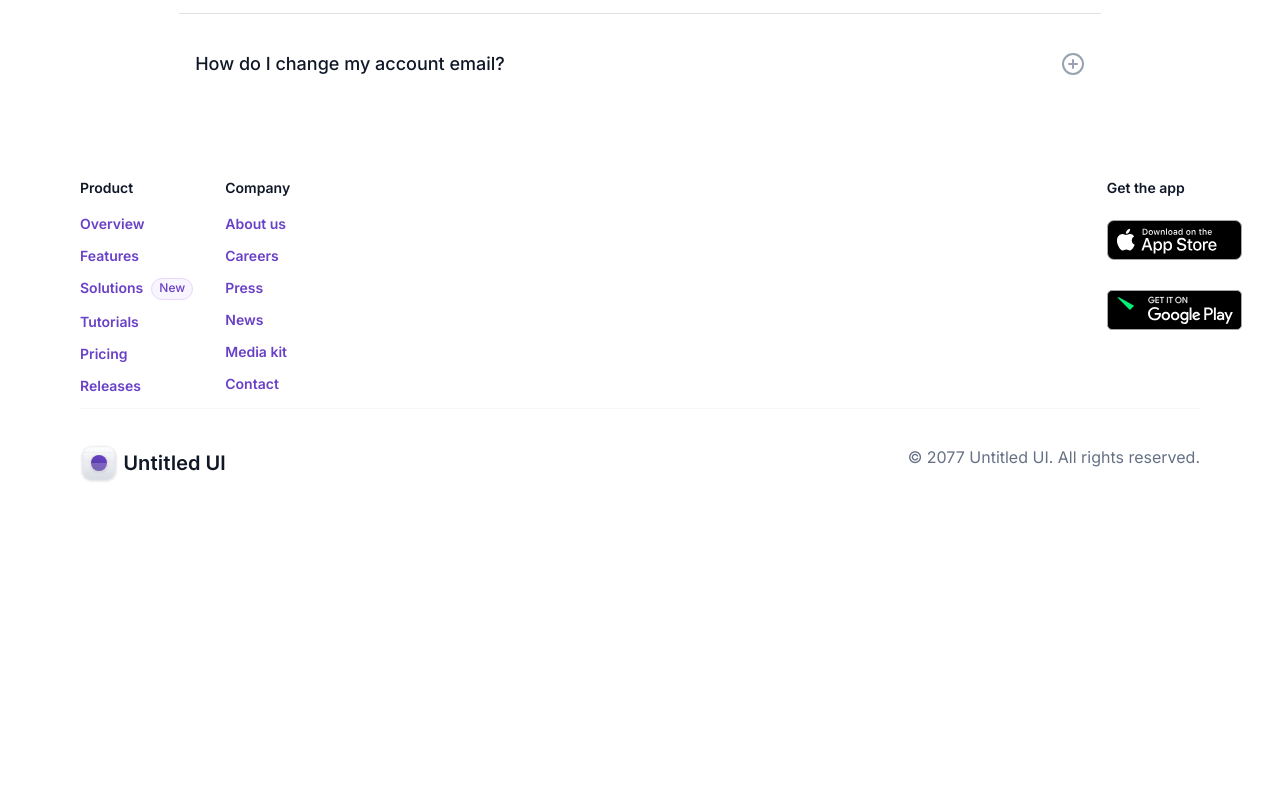
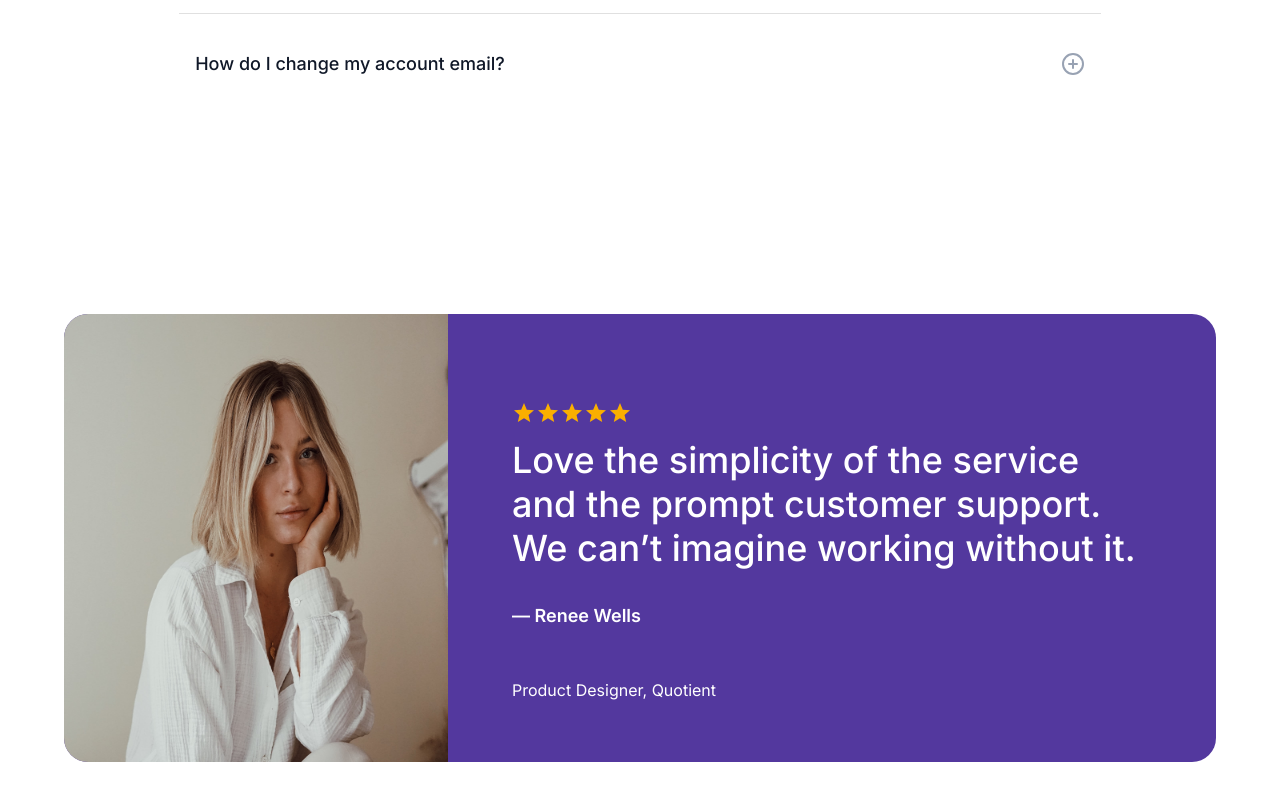
Before and after one commit to odavid10/avilatek-landing, a React (Create React App) app: page / in a window 1280 px wide. Shown: the part 5004-5804 px from the top of the page. Before the commit the page ends 5518 px from the top, so only its background shows below. Built offline with nearby package versions, Linux system fonts and the light colour scheme.

Commit message:
Implementando Review section

```diff
--- a/src/pages/LandingPage.tsx
+++ b/src/pages/LandingPage.tsx
@@ -4,6 +4,7 @@ import {
   FeaturesSection,
   IntegrationsSection,
   MainSection,
+  ReviewSection,
   TrialSection,
 } from "../views";
 
@@ -16,6 +17,7 @@ export const LandingPage = () => {
       <FeaturesSection />
       <TrialSection />
       <FAQSection />
+      <ReviewSection />
     </>
   );
 };
--- a/src/views/FAQSection.tsx
+++ b/src/views/FAQSection.tsx
@@ -40,7 +40,7 @@ const FAQS: Faqs[] = [
 
 export const FAQSection = () => {
   return (
-    <Box paddingX={"14%"}>
+    <Box paddingX={"14%"} mb={"200px"}>
       <Typography
         variant="h2"
         color="text.primary"
--- /dev/null
+++ b/src/views/ReviewSection.tsx
@@ -0,0 +1,74 @@
+// material-ui
+import { Box, Grid, Rating, Typography, useTheme } from "@mui/material";
+
+// project imports
+import { radius, spacing, weight } from "../UI";
+
+export const ReviewSection = () => {
+  const theme = useTheme();
+
+  return (
+    <Box
+      borderRadius={radius["4xl"]}
+      bgcolor={theme.palette.primary.main}
+      height={"448px"}
+      maxWidth={"90%"}
+      marginX={"auto"}
+      mb={"160px"}
+    >
+      <Grid container>
+        <Grid item xs={12} sm={6} md={4}>
+          <img
+            src="./assets/img/Image6.png"
+            alt="Renee Wells"
+            style={{
+              width: "100%",
+              height: "448px",
+              borderTopLeftRadius: radius["4xl"],
+              borderBottomLeftRadius: radius["4xl"],
+            }}
+          />
+        </Grid>
+        <Grid item xs={12} sm={6} md={8} padding={spacing["7xl"]}>
+          <Grid container>
+            <Grid item xs={12}>
+              <Rating name="review" value={5} readOnly />
+            </Grid>
+            <Grid item xs={12}>
+              <Typography
+                variant="h2"
+                color="#FFF"
+                fontWeight={weight.medium}
+                mb={"32px"}
+                maxWidth={"630px"}
+              >
+                Love the simplicity of the service and the prompt customer
+                support. We can’t imagine working without it.
+              </Typography>
+            </Grid>
+            <Grid item xs={12}>
+              <Typography
+                variant="subtitle1"
+                color="#FFF"
+                fontWeight={weight["semi-bold"]}
+                mb={"48px"}
+              >
+                — Renee Wells
+              </Typography>
+            </Grid>
+            <Grid item xs={12}>
+              <Typography
+                variant="h4"
+                color="#FFF"
+                fontWeight={weight.regular}
+                mb={"48px"}
+              >
+                Product Designer, Quotient
+              </Typography>
+            </Grid>
+          </Grid>
+        </Grid>
+      </Grid>
+    </Box>
+  );
+};
--- a/src/views/index.ts
+++ b/src/views/index.ts
@@ -3,4 +3,5 @@ export * from "./FAQSection";
 export * from "./FeaturesSection";
 export * from "./IntegrationsSection";
 export * from "./MainSection";
+export * from "./ReviewSection";
 export * from "./TrialSection";
```
Also changed, not shown: public/assets/img/Image6.png (added).
